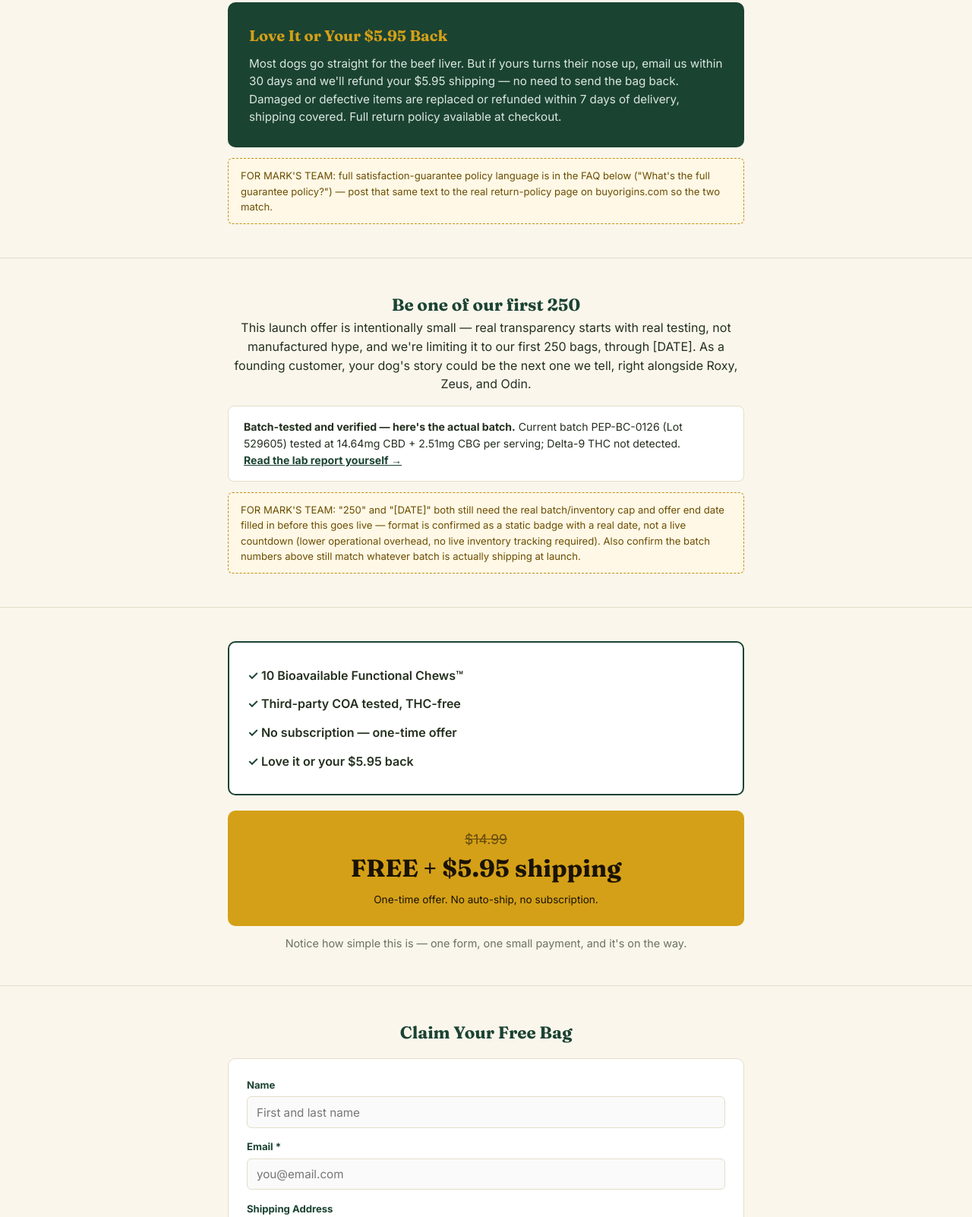
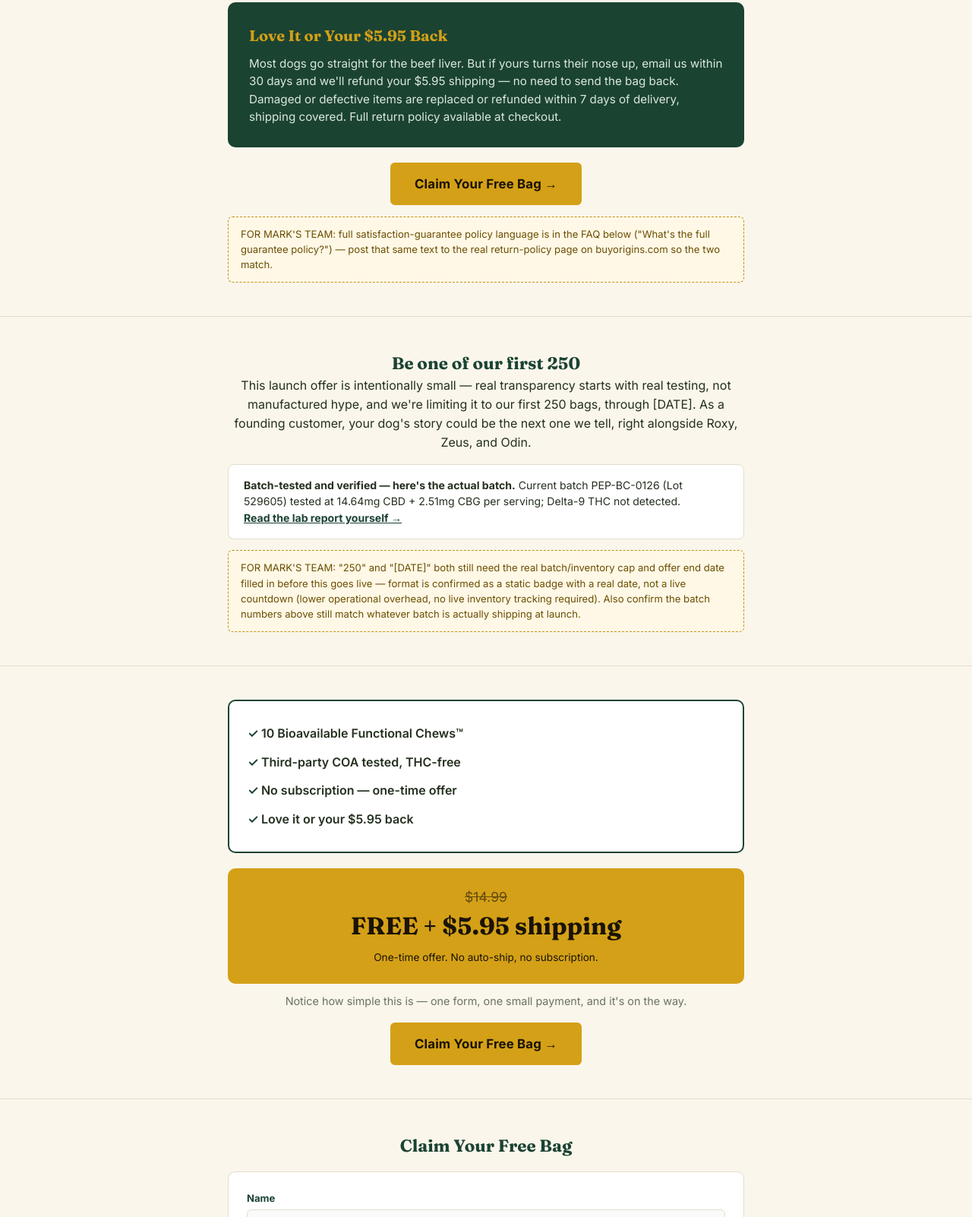
Before and after one commit to JMNajar/horsepower-hub, a plain HTML site: page pep-eo-offer.html in a window 1280 px wide. Shown: the part 3848-5450 px from the top of the page at 76% size. Drawn offline with Linux system fonts and the light colour scheme.

Commit message:
Add the two missing repeated CTA instances
Guarantee section and the value-stack/offer preview both now have their
own "Claim Your Free Bag" button linking to the order form - closes the
gap flagged in the NLP/Voss review round that was never actually
implemented in code.

Co-Authored-By: Claude Sonnet 5 <noreply@anthropic.com>

```diff
--- a/pep-eo-offer.html
+++ b/pep-eo-offer.html
@@ -263,6 +263,7 @@
       <h2>Love It or Your $5.95 Back</h2>
       <p>Most dogs go straight for the beef liver. But if yours turns their nose up, email us within 30 days and we'll refund your $5.95 shipping — no need to send the bag back. Damaged or defective items are replaced or refunded within 7 days of delivery, shipping covered. Full return policy available at checkout.</p>
     </div>
+    <p class="center" style="margin-top:1.25rem;"><a href="#order" class="btn">Claim Your Free Bag →</a></p>
     <div class="spec-note">FOR MARK'S TEAM: full satisfaction-guarantee policy language is in the FAQ below ("What's the full guarantee policy?") — post that same text to the real return-policy page on buyorigins.com so the two match.</div>
   </div>
 </section>
@@ -297,6 +298,7 @@
       <div style="font-size:.85rem;margin-top:.4rem;">One-time offer. No auto-ship, no subscription.</div>
     </div>
     <p class="center" style="font-size:.9rem;color:var(--muted);margin-top:.75rem;">Notice how simple this is — one form, one small payment, and it's on the way.</p>
+    <p class="center" style="margin-top:1rem;"><a href="#order" class="btn">Claim Your Free Bag →</a></p>
   </div>
 </section>
 
```
